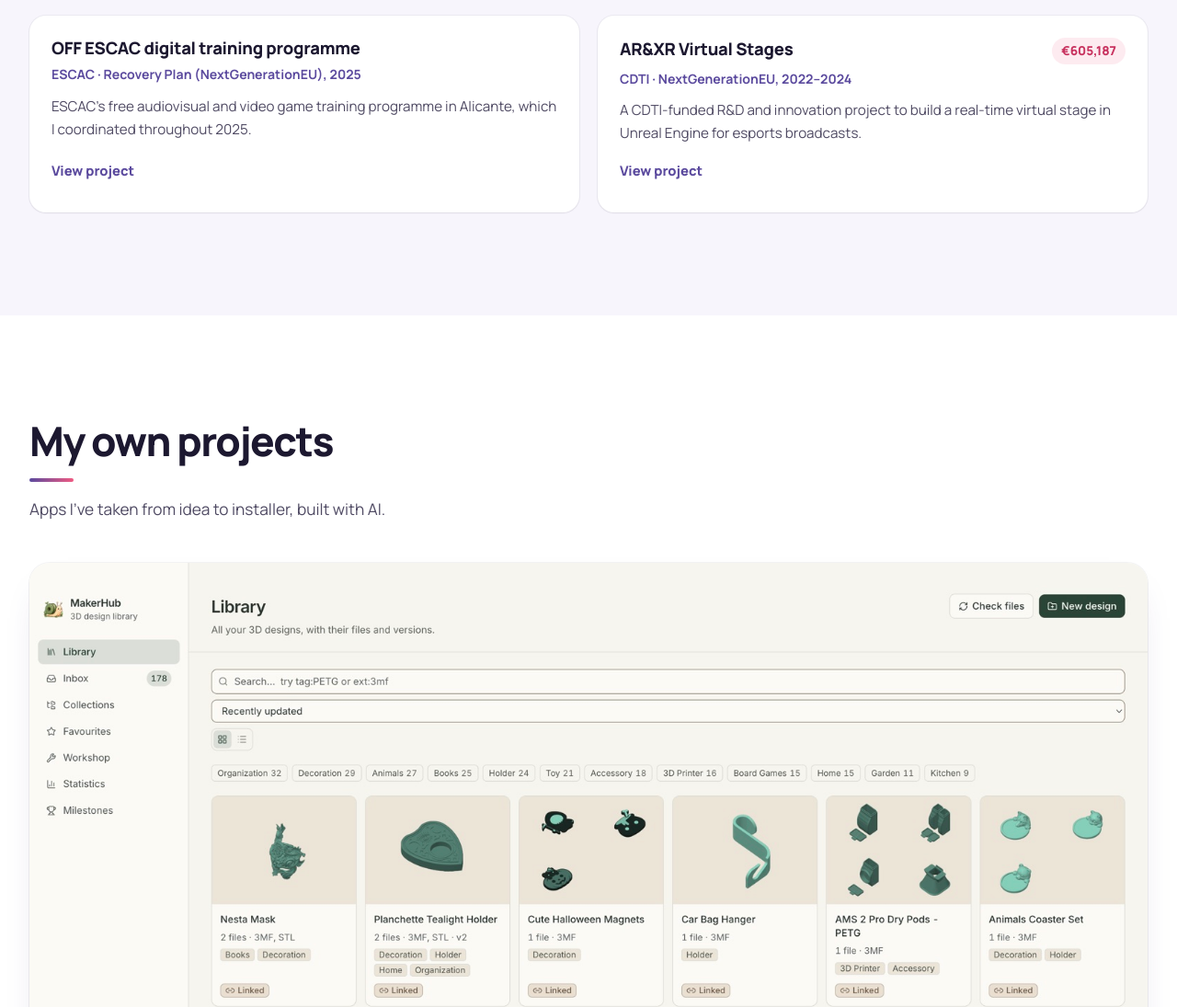
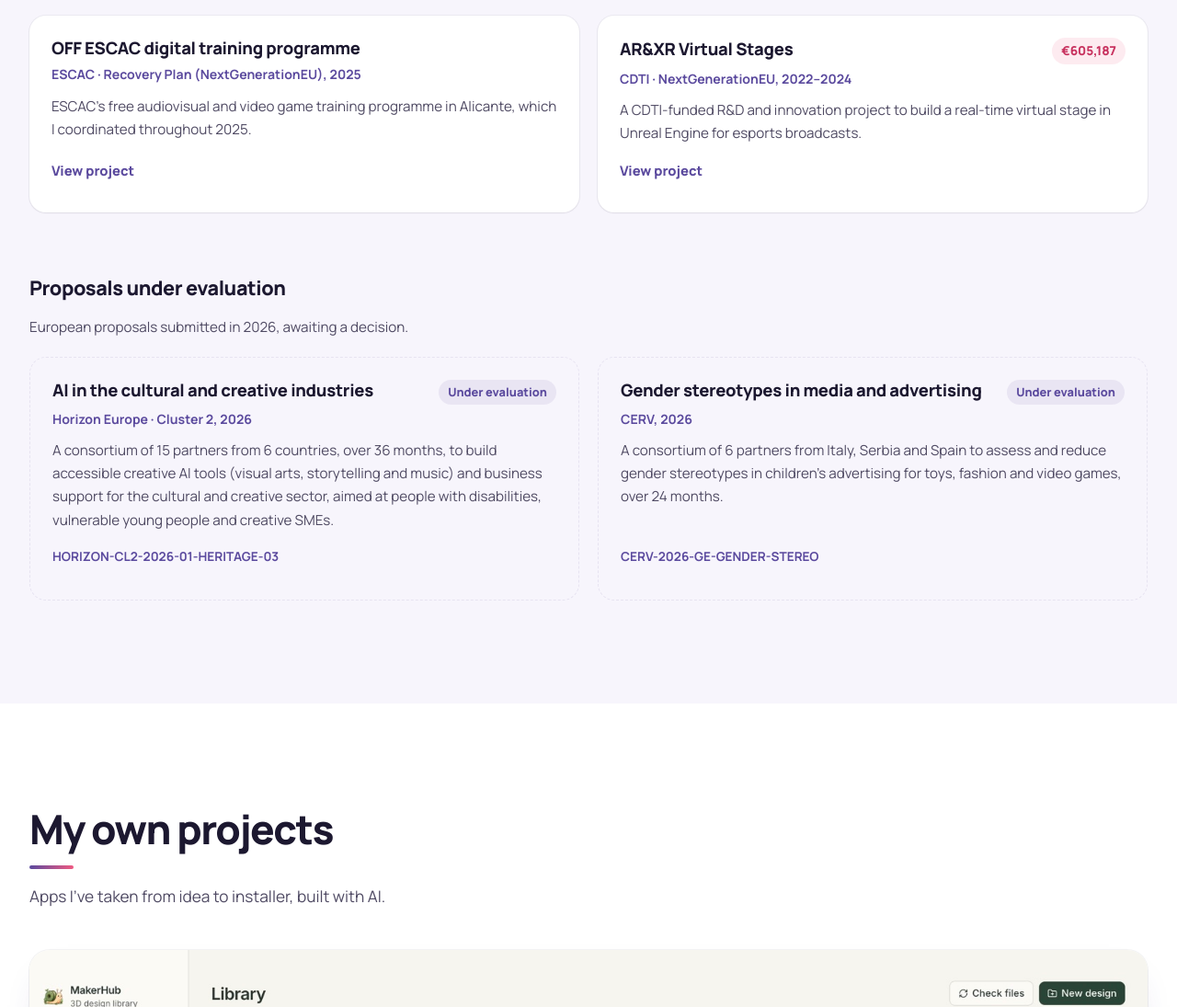
Before and after one commit to amandabautista/amandabautista.github.io, a plain HTML site: page index.html in a window 1280 px wide. Shown: the part 3157-4252 px from the top of the page at 92% size. Drawn offline with Linux system fonts and the light colour scheme.

Commit message:
Propuestas europeas en evaluación

```diff
--- a/assets/css/styles.css
+++ b/assets/css/styles.css
@@ -562,3 +562,11 @@ a, button { touch-action: manipulation; }
 .to-top:focus-visible { outline: 3px solid var(--primary); outline-offset: 3px; }
 @media (prefers-reduced-motion: reduce) { .to-top { transition: none; } }
 @media (min-width: 900px) and (hover: hover) and (pointer: fine) { .to-top { display: none; } }
+
+/* Propuestas en evaluación: más discretas que los proyectos conseguidos */
+.sub-intro { margin: -12px 0 20px; color: var(--soft); font-size: .95rem; }
+.fund-eval { background: transparent; box-shadow: none; border: 1px dashed var(--line); }
+.fund-eval:hover { box-shadow: none; }
+.fund-badge { flex: none; padding: 3px 10px; border-radius: 999px; background: var(--primary-soft, rgba(91, 74, 158, .12)); color: var(--primary); font-size: .8rem; font-weight: 800; white-space: nowrap; }
+.fund-call { font-size: .85rem; overflow-wrap: anywhere; }
+.fund-call .fact-link { font-weight: 700; }
--- a/assets/js/content.js
+++ b/assets/js/content.js
@@ -454,6 +454,24 @@ window.CONTENT = {
     },
   ],
 
+  /* ---------- Propuestas en evaluación ---------- */
+  inEvaluation: [
+    {
+      programme: { es: "Horizonte Europa · Clúster 2", en: "Horizon Europe · Cluster 2" },
+      topic: { es: "IA en las industrias culturales y creativas", en: "AI in the cultural and creative industries" },
+      call: { id: "HORIZON-CL2-2026-01-HERITAGE-03", url: "https://ec.europa.eu/info/funding-tenders/opportunities/portal/screen/opportunities/topic-details/HORIZON-CL2-2026-01-HERITAGE-03" },
+      year: "2026",
+      text: { es: "Consorcio de 15 socios de 6 países, durante 36 meses, para crear herramientas de IA creativa accesibles (artes visuales, narrativa y música) y apoyo empresarial para el sector cultural y creativo, pensadas para personas con discapacidad, jóvenes en situación de vulnerabilidad y pymes creativas.", en: "A consortium of 15 partners from 6 countries, over 36 months, to build accessible creative AI tools (visual arts, storytelling and music) and business support for the cultural and creative sector, aimed at people with disabilities, vulnerable young people and creative SMEs." },
+    },
+    {
+      programme: "CERV",
+      topic: { es: "Estereotipos de género en los medios y la publicidad", en: "Gender stereotypes in media and advertising" },
+      call: { id: "CERV-2026-GE-GENDER-STEREO", url: "https://ec.europa.eu/info/funding-tenders/opportunities/docs/2021-2027/cerv/wp-call/2026/call-fiche_cerv-2026-ge_en.pdf" },
+      year: "2026",
+      text: { es: "Consorcio de 6 socios de Italia, Serbia y España para evaluar y reducir los estereotipos de género en la publicidad infantil de juguetes, moda y videojuegos, durante 24 meses.", en: "A consortium of 6 partners from Italy, Serbia and Spain to assess and reduce gender stereotypes in children's advertising for toys, fashion and video games, over 24 months." },
+    },
+  ],
+
   education: [
     { title: { es: "Máster en Dirección, gestión y dinamización cultural", en: "Master's in Cultural Management" }, org: "Instituto Superior de Intervención y Acción Social", year: "2021–2022" },
     { title: { es: "Máster en Arqueología y Gestión del Patrimonio", en: "Master's in Archaeology and Heritage Management" }, org: { es: "Universidad de Alicante", en: "University of Alicante" }, year: "2018–2019" },
@@ -501,6 +519,9 @@ window.CONTENT = {
     otherRolesTitle: { es: "Otros puestos", en: "Other roles" },
     fundedTitle: { es: "Proyectos laborales", en: "Work projects" },
     otherWorkProjects: { es: "Otros proyectos laborales", en: "Other work projects" },
+    evalTitle: { es: "Propuestas en evaluación", en: "Proposals under evaluation" },
+    evalIntro: { es: "Propuestas europeas presentadas en 2026 que están pendientes de resolución.", en: "European proposals submitted in 2026, awaiting a decision." },
+    evalBadge: { es: "En evaluación", en: "Under evaluation" },
     backExperience: { es: "Volver a experiencia", en: "Back to experience" },
     toTop: { es: "Volver arriba", en: "Back to top" },
     caseRole: { es: "Mi papel", en: "My role" },
--- a/assets/js/main.js
+++ b/assets/js/main.js
@@ -331,11 +331,23 @@
       "</div></li>";
     }).join("");
 
+    // Propuestas en evaluación: sin título del proyecto, solo programa y convocatoria.
+    var evals = (C.inEvaluation || []).map(function (e, ei) {
+      var call = e.call ? (e.call.url ? '<a class="fact-link" href="' + esc(e.call.url) + '" target="_blank" rel="noopener">' + esc(e.call.id) + "</a>" : esc(e.call.id)) : "";
+      return '<li class="reveal" style="--d:' + (ei % 2) + '"><div class="fund fund-eval">' +
+        '<div class="fund-top"><h4>' + tx(e.topic) + '</h4><span class="fund-badge">' + tx(C.ui.evalBadge) + "</span></div>" +
+        '<p class="fund-meta">' + tx(e.programme) + (e.year ? ", " + tx(e.year) : "") + "</p>" +
+        '<p class="fund-text">' + tx(e.text) + "</p>" +
+        (call ? '<p class="fund-foot fund-call">' + call + "</p>" : "") +
+      "</div></li>";
+    }).join("");
+
     $("experience").innerHTML =
       '<div class="container">' + head("experience") +
         '<div class="xp reveal"><div class="xp-tabs" role="tablist" aria-label="' + tx(C.ui.nav.experience) + '">' + tabs + "</div>" +
         '<div class="xp-panels">' + panels + "</div></div>" +
         (funded ? '<h3 class="sub-title reveal">' + tx(C.ui.fundedTitle) + '</h3><ul class="funds">' + funded + "</ul>" : "") +
+        (evals ? '<h3 class="sub-title reveal">' + tx(C.ui.evalTitle) + '</h3><p class="sub-intro reveal">' + tx(C.ui.evalIntro) + '</p><ul class="funds funds-eval">' + evals + "</ul>" : "") +
       "</div>";
 
     var btns = [].slice.call(document.querySelectorAll(".xp-tab"));
```
